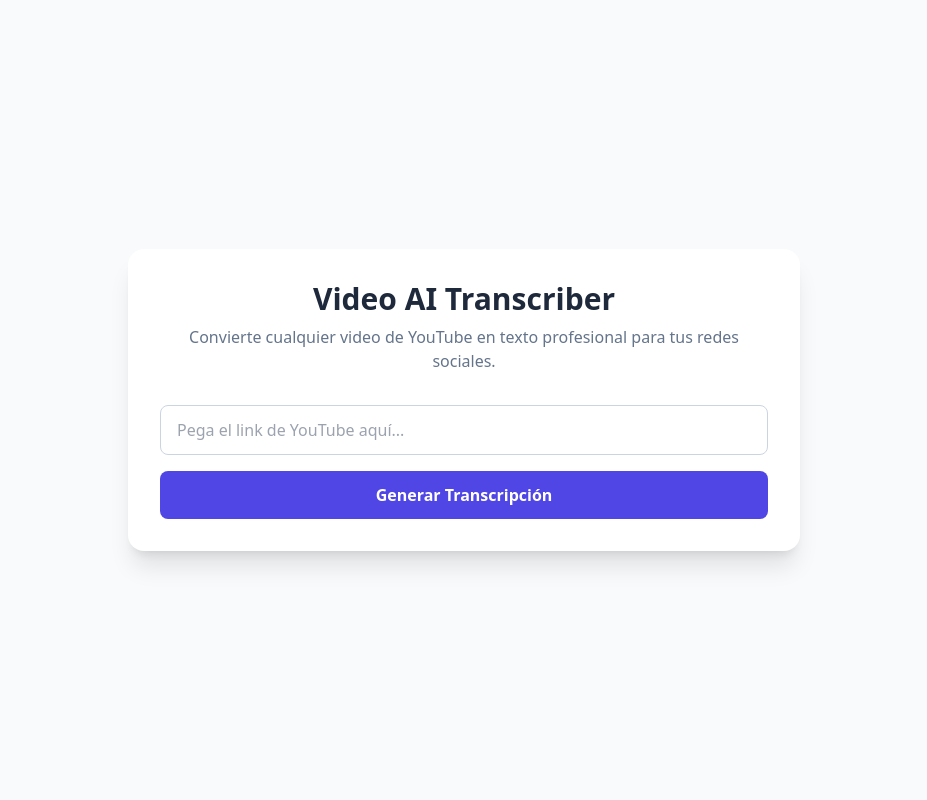
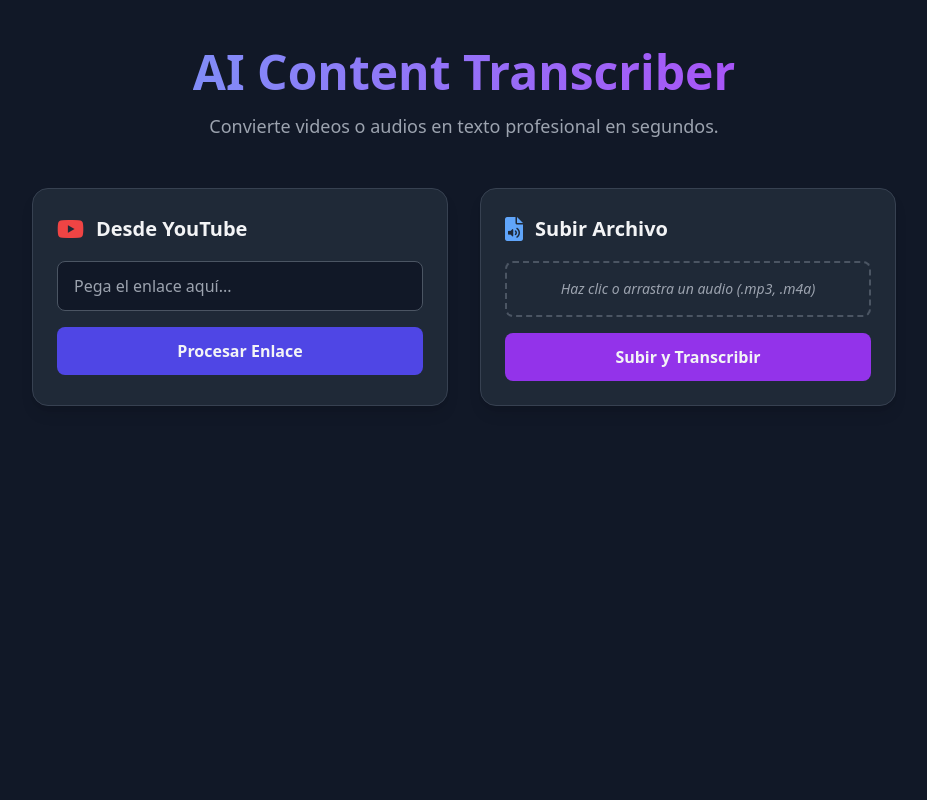
Before and after one commit to yinusiderer4-arch/reporpousing-videos, a Flask app: page / in a window 1280 px wide. Shown: the whole page, without its empty margins (176-1103 px from the left). Run offline with Flask 3, Linux system fonts and the light colour scheme; some libraries are stand-ins or nearby versions.

Commit message:
Update index.html

```diff
--- a/templates/index.html
+++ b/templates/index.html
@@ -3,82 +3,119 @@
 <head>
     <meta charset="UTF-8">
     <meta name="viewport" content="width=device-width, initial-scale=1.0">
-    <title>AI Content Transcriber</title>
+    <title>AI Transcriber Pro</title>
     <script src="https://cdn.tailwindcss.com"></script>
+    <link rel="stylesheet" href="https://cdnjs.cloudflare.com/ajax/libs/font-awesome/6.0.0/css/all.min.css">
 </head>
-<body class="bg-slate-50 min-h-screen flex flex-col items-center justify-center p-4">
+<body class="bg-gray-900 text-gray-100 min-h-screen font-sans">
 
-    <div class="max-w-2xl w-full bg-white rounded-2xl shadow-xl p-8">
-        <h1 class="text-3xl font-bold text-slate-800 mb-2 text-center">Video AI Transcriber</h1>
-        <p class="text-slate-500 text-center mb-8">Convierte cualquier video de YouTube en texto profesional para tus redes sociales.</p>
-
-        <div class="space-y-4">
-            <input type="text" id="videoUrl" placeholder="Pega el link de YouTube aquí..."
-                   class="w-full px-4 py-3 rounded-lg border border-slate-300 focus:ring-2 focus:ring-indigo-500 outline-none transition">
-
-            <button onclick="procesarVideo()" id="btnAction"
-                    class="w-full bg-indigo-600 hover:bg-indigo-700 text-white font-bold py-3 rounded-lg transition transform active:scale-95">
-                Generar Transcripción
-            </button>
+    <div class="container mx-auto max-w-4xl px-4 py-12">
+        <div class="text-center mb-12">
+            <h1 class="text-4xl md:text-5xl font-extrabold text-white mb-4">
+                <span class="bg-clip-text text-transparent bg-gradient-to-r from-indigo-400 to-purple-500">
+                    AI Content Transcriber
+                </span>
+            </h1>
+            <p class="text-gray-400 text-lg">Convierte videos o audios en texto profesional en segundos.</p>
         </div>
 
-        <div id="loader" class="hidden mt-8 text-center">
-            <div class="inline-block animate-spin rounded-full h-8 w-8 border-4 border-indigo-500 border-t-transparent"></div>
-            <p class="mt-2 text-slate-600 italic">La IA está escuchando y procesando el audio... esto puede tardar un minuto.</p>
+        <div class="grid grid-cols-1 md:grid-cols-2 gap-8">
+            <div class="bg-gray-800 p-6 rounded-2xl border border-gray-700 shadow-lg">
+                <div class="flex items-center mb-4">
+                    <i class="fab fa-youtube text-red-500 text-2xl mr-3"></i>
+                    <h2 class="text-xl font-semibold">Desde YouTube</h2>
+                </div>
+                <input type="text" id="videoUrl" placeholder="Pega el enlace aquí..."
+                       class="w-full bg-gray-900 border border-gray-600 rounded-lg px-4 py-3 focus:ring-2 focus:ring-indigo-500 outline-none mb-4">
+                <button onclick="procesarYoutube()" id="btnYoutube"
+                        class="w-full bg-indigo-600 hover:bg-indigo-700 py-3 rounded-lg font-bold transition duration-200">
+                    Procesar Enlace
+                </button>
+            </div>
+
+            <div class="bg-gray-800 p-6 rounded-2xl border border-gray-700 shadow-lg">
+                <div class="flex items-center mb-4">
+                    <i class="fas fa-file-audio text-blue-400 text-2xl mr-3"></i>
+                    <h2 class="text-xl font-semibold">Subir Archivo</h2>
+                </div>
+                <div id="dropZone" class="border-2 border-dashed border-gray-600 rounded-lg p-4 text-center hover:border-indigo-500 transition cursor-pointer mb-4">
+                    <input type="file" id="fileInput" class="hidden" accept="audio/*,video/*">
+                    <p id="fileName" class="text-gray-400 text-sm italic">Haz clic o arrastra un audio (.mp3, .m4a)</p>
+                </div>
+                <button onclick="procesarArchivo()" id="btnFile"
+                        class="w-full bg-purple-600 hover:bg-purple-700 py-3 rounded-lg font-bold transition duration-200">
+                    Subir y Transcribir
+                </button>
+            </div>
         </div>
 
-        <div id="resultContainer" class="hidden mt-8">
-            <h3 class="text-lg font-semibold text-slate-700 mb-2">Resultado:</h3>
-            <div id="transcripcion" class="bg-slate-100 p-4 rounded-lg text-slate-800 text-sm max-h-60 overflow-y-auto whitespace-pre-wrap border border-slate-200">
+        <div id="loader" class="hidden mt-12 text-center">
+            <div class="inline-block animate-spin rounded-full h-12 w-12 border-t-4 border-b-4 border-indigo-500"></div>
+            <p class="mt-4 text-indigo-400 animate-pulse font-medium">La IA de Groq está trabajando... No cierres esta pestaña.</p>
+        </div>
+
+        <div id="resultArea" class="hidden mt-12 bg-gray-800 rounded-2xl border border-gray-700 p-8 shadow-2xl">
+            <div class="flex justify-between items-center mb-4">
+                <h3 class="text-2xl font-bold">Transcripción</h3>
+                <button onclick="copyText()" class="text-indigo-400 hover:text-indigo-300 flex items-center">
+                    <i class="far fa-copy mr-2"></i> Copiar
+                </button>
             </div>
-            <button onclick="copyToClipboard()" class="mt-4 text-indigo-600 text-sm font-medium hover:underline">
-                Copiar al portapapeles
-            </button>
+            <div id="transcripcion" class="bg-gray-900 p-6 rounded-xl border border-gray-700 text-gray-300 text-sm leading-relaxed max-h-96 overflow-y-auto whitespace-pre-wrap">
+            </div>
         </div>
     </div>
 
     <script>
-        async function procesarVideo() {
-            const url = document.getElementById('videoUrl').value;
-            const btn = document.getElementById('btnAction');
-            const loader = document.getElementById('loader');
-            const result = document.getElementById('resultContainer');
+        // Manejo de la Zona de Arrastre
+        const dropZone = document.getElementById('dropZone');
+        const fileInput = document.getElementById('fileInput');
+        const fileNameDisp = document.getElementById('fileName');
 
-            if(!url) return alert("Por favor, pega una URL");
+        dropZone.onclick = () => fileInput.click();
+        fileInput.onchange = (e) => {
+            if(e.target.files.length > 0) fileNameDisp.innerText = e.target.files[0].name;
+        };
 
-            // UI State
-            btn.disabled = true;
-            btn.classList.add('opacity-50');
-            loader.classList.remove('hidden');
-            result.classList.add('hidden');
-
-
+        async function apiCall(endpoint, body) {
+            showUI(true);
             try {
-                const response = await fetch('/transformar', {
-                    method: 'POST',
-                    headers: {'Content-Type': 'application/x-www-form-urlencoded'},
-                    body: `url=${encodeURIComponent(url)}`
-                });
-
+                const response = await fetch(endpoint, { method: 'POST', body: body });
                 const data = await response.json();
-
-                if (data.error) {
-                    // Si el servidor devuelve un error, lo mostramos
-                    alert("Error del servidor: " + data.error);
-                } else {
-                    document.getElementById('transcripcion').innerText = data.transcripcion;
-                    result.classList.remove('hidden');
-                }
-            } catch (error) {
-                alert("Hubo un fallo de conexión con el servidor.");
-            }finally {
-                btn.disabled = false;
-                btn.classList.remove('opacity-50');
-                loader.classList.add('hidden');
+                if (data.error) throw new Error(data.error);
+                document.getElementById('transcripcion').innerText = data.transcripcion;
+                document.getElementById('resultArea').classList.remove('hidden');
+                window.scrollTo({ top: document.body.scrollHeight, behavior: 'smooth' });
+            } catch (e) {
+                alert("Error: " + e.message);
+            } finally {
+                showUI(false);
             }
         }
 
-        function copyToClipboard() {
+        function procesarYoutube() {
+            const url = document.getElementById('videoUrl').value;
+            if(!url) return alert("Pega un enlace de YouTube.");
+            const body = new URLSearchParams();
+            body.append('url', url);
+            apiCall('/transformar', body);
+        }
+
+        function procesarArchivo() {
+            const file = fileInput.files[0];
+            if(!file) return alert("Selecciona un archivo primero.");
+            const formData = new FormData();
+            formData.append('file', file);
+            apiCall('/subir', formData);
+        }
+
+        function showUI(loading) {
+            document.getElementById('loader').classList.toggle('hidden', !loading);
+            document.getElementById('btnYoutube').disabled = loading;
+            document.getElementById('btnFile').disabled = loading;
+        }
+
+        function copyText() {
             const text = document.getElementById('transcripcion').innerText;
             navigator.clipboard.writeText(text);
             alert("¡Copiado!");
```
